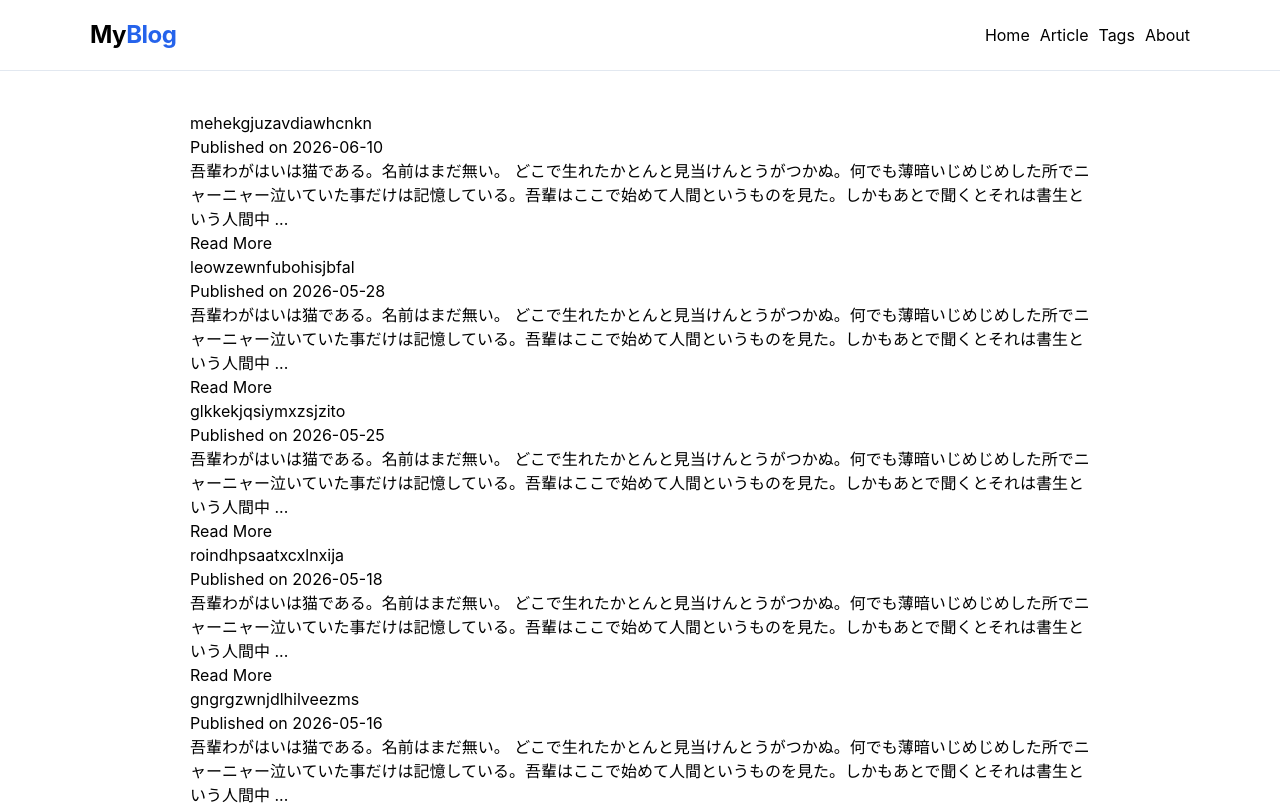
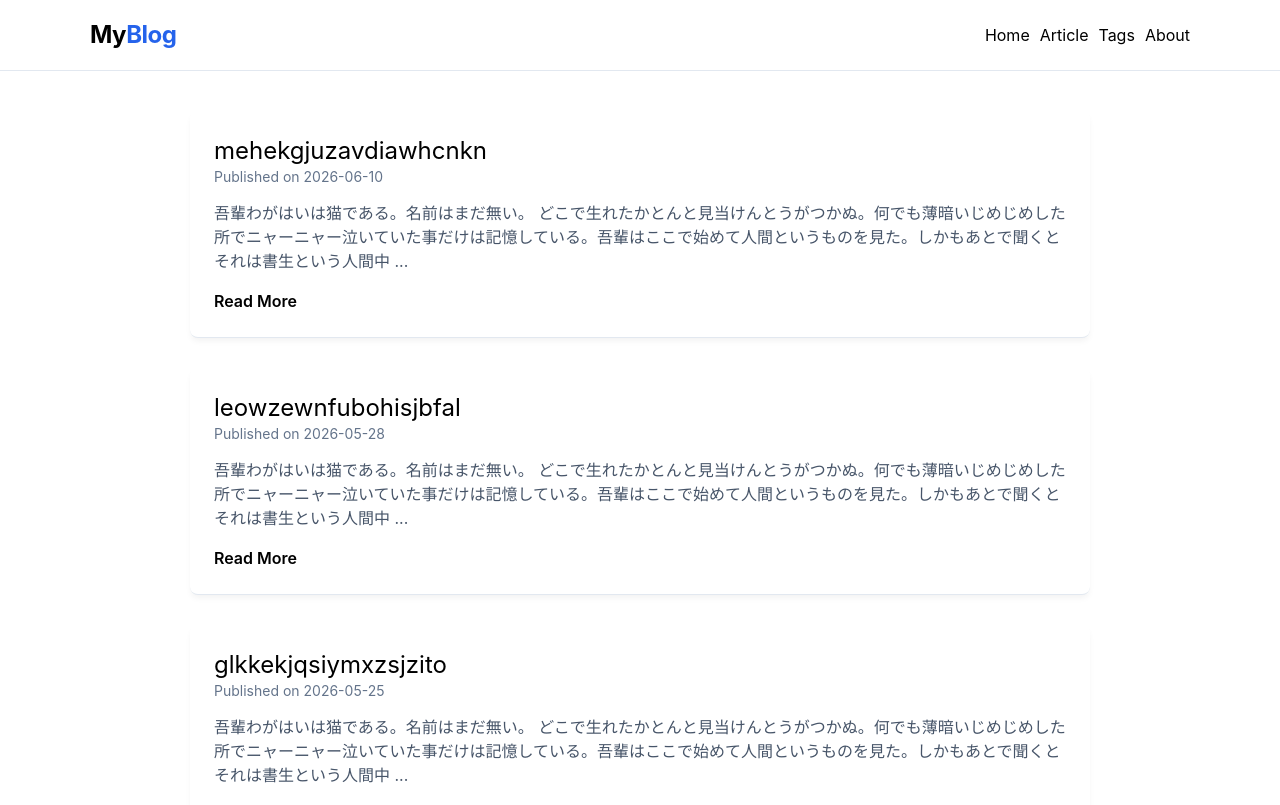
Before and after one commit to slipanchor578/escape, a Next.js app: page / in a window 1280 px wide. Shown: the top 805 px of the page. Built offline with nearby package versions, Linux system fonts and the light colour scheme.

Commit message:
src/app/page.tsx をtailwind化

```diff
--- a/src/app/layout.tsx
+++ b/src/app/layout.tsx
@@ -18,7 +18,7 @@ export default function RootLayout({
         <Header />
         {/* Main Container */}
         <Container>
-          <div className="max-w-[900px] mx-auto py-10">
+          <div className="max-w-225 mx-auto py-10">
             <main>{children}</main>
           </div>
         </Container>
--- a/src/app/page.tsx
+++ b/src/app/page.tsx
@@ -16,14 +16,14 @@ export default async function Page() {
   return (
     <>
       {pagePosts.map((post) => (
-        <article className="post-card" key={post.slug}>
-          <div className="post-content">
-            <h2>
+        <article className="bg-white rounded-lg overflow-hidden shadow-[0_4px_6px_-1px_rgba(0,0,0,0.05)] mb-7.5 border-b border-(--border-color)" key={post.slug}>
+          <div className="p-6">
+            <h2 className="text-2xl">
               <Link href={`/post/${post.slug}`}>{post.title}</Link>
             </h2>
-            <p className="post-meta">Published on {post.date}</p>
-            <p className="post-excerpt">{truncateUnicode(post.content, 120)}</p>
-            <Link href={`/post/${post.slug}`} className="read-more">
+            <p className="text-sm text-[#64748b] mb-3.5">Published on {post.date}</p>
+            <p className="text-[#475569] mb-4">{truncateUnicode(post.content, 120)}</p>
+            <Link href={`/post/${post.slug}`} className="font-semibold">
               Read More
             </Link>
           </div>
--- a/src/app/sample.css
+++ b/src/app/sample.css
@@ -116,6 +116,12 @@ a {
     color: var(--primary-color);
 }
 
+.post-content h2 {
+    font-size: 24px;
+    margin-bottom: 10px;
+    line-height: 1.3;
+}
+
 /* /tag/[tag] */
 .toc-section {
     margin-top: 32px;
@@ -152,12 +158,6 @@ a {
 
 .toc-section li a:hover {
     text-decoration: underline;
-}
-
-.post-content h2 {
-    font-size: 24px;
-    margin-bottom: 10px;
-    line-height: 1.3;
 }
 
 .post-meta {
```
